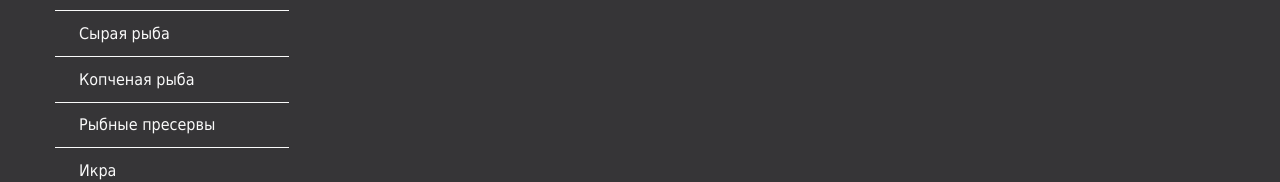
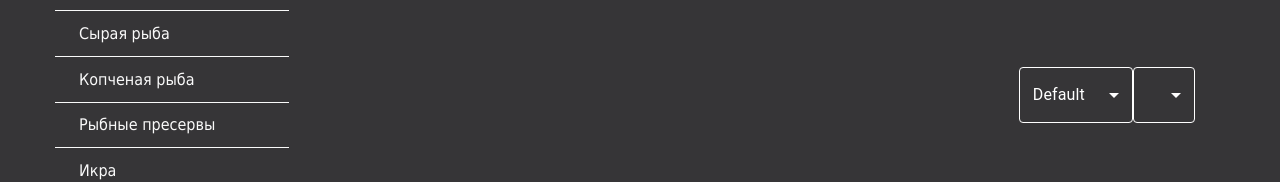
Before and after one commit to Kosarevsky/shop, a React (Create React App) app: page /products in a window 1280 px wide. Shown: the part 215-397 px from the top of the page. Built offline with nearby package versions, Linux system fonts and the light colour scheme; data requests are answered from the project's data file.

Commit message:
feat: Add sorting Products

```diff
--- a/src/components/header/subHeader/SubHeader.styled.ts
+++ b/src/components/header/subHeader/SubHeader.styled.ts
@@ -64,6 +64,10 @@ const S = {
         justify-content: space-between;
         height: 100%;
     `,
+    sort: styled.div`
+        display: flex;
+        justify-content: end;
+    `,
 };
 
 export const StyledGiHamburgerMenu = styled(GiHamburgerMenu)`
--- a/src/components/header/subHeader/SubHeader.tsx
+++ b/src/components/header/subHeader/SubHeader.tsx
@@ -2,7 +2,6 @@ import ShopWrapper from '../../shopWrapper/ShopWrapper.styled';
 import S, { StyledGiHamburgerMenu, StyledGoSearch, StyledMdClear, StyledPagination, StyledTextField } from './SubHeader.styled';
 import useDebounceValue from '../../hooks/useDebounceValue';
 import { useEffect, useState } from 'react';
-import { FormControl, InputAdornment, Pagination } from '@mui/material';
 import ParamsApiType from '../../../types/paramsApiType';
 import { productsAction } from '../../../store/products/productsSlice';
 import { useAppDispatch } from '../../../store/store';
@@ -11,6 +10,8 @@ import MenuLeft from '../../menu/menuLeft/MenuLeft';
 import { useLocation } from 'react-router-dom';
 import paramsApiProductsByCategoryIdType from '../../../types/paramsApiProductsByCategoryIdType';
 import { t } from 'i18next';
+import { FormControl, InputAdornment, MenuItem, SelectChangeEvent } from '@mui/material';
+import StyledSelect from '../switchLanguage/SwitchLanguage.styled';
 
 
 interface ISubHeaderPropsType {
@@ -18,7 +19,7 @@ interface ISubHeaderPropsType {
 }
 const SubHeader: React.FC<ISubHeaderPropsType> = ({ showOnlySearchString }) => {
     const dispatch = useAppDispatch()
-    const [sortField, setSortField] = useState('id');
+    const [sortField, setSortField] = useState('title');
     const [sortDir, setSortDir] = useState('desc');
     const [page, setPage] = useState(1);
     const [query, debounceQuery, setQuery] = useDebounceValue("", 500);
@@ -30,6 +31,14 @@ const SubHeader: React.FC<ISubHeaderPropsType> = ({ showOnlySearchString }) => {
     const searchParams = new URLSearchParams(location.search);
     const categoryId = +(searchParams.get('c') ?? 0);
 
+
+    const handleSetSortField = (e: SelectChangeEvent<unknown>) => {
+        setSortField(e.target.value as string);
+    };
+
+    const handleSetSortDirField = (e: SelectChangeEvent<unknown>) => {
+        setSortDir(e.target.value as string);
+    };
 
     const handleClick = (): void => {
         setQuery('')
@@ -105,7 +114,7 @@ const SubHeader: React.FC<ISubHeaderPropsType> = ({ showOnlySearchString }) => {
         }
 
         setTrueIsSearchHovered();
-    }, [debounceQuery]);
+    }, [debounceQuery, sortDir, sortField]);
 
     return (
         <ShopWrapper>
@@ -166,6 +175,33 @@ const SubHeader: React.FC<ISubHeaderPropsType> = ({ showOnlySearchString }) => {
                     <S.filter>
                         <S.filterTitle>
                             <h2>{t('view_options')}</h2>
+                            <S.sort>
+                                <StyledSelect
+                                    labelId="select-sorting-fish-label"
+                                    id="select-sorting-fish"
+                                    value={sortField}
+                                    label="Age"
+                                    autoWidth
+                                    onChange={handleSetSortField}
+                                >
+                                    <MenuItem value="title">{t("filter.default")}</MenuItem>
+                                    <MenuItem value="name">{t("filter.name")}</MenuItem>
+                                    <MenuItem value="price">{t("filter.price")}</MenuItem>
+                                    <MenuItem value="rating">{t("filter.rating")}</MenuItem>
+                                </StyledSelect>
+                                <StyledSelect
+                                    labelId="select-sorting-asc-fish-label"
+                                    id="select-sorting-asc-fish"
+                                    value={sortField}
+                                    label="Age"
+                                    autoWidth
+                                    onChange={handleSetSortDirField}
+                                >
+                                    <MenuItem value="asc">{t("filter.asc")}</MenuItem>
+                                    <MenuItem value="desc">{t("filter.desc")}</MenuItem>
+                                </StyledSelect>
+
+                            </S.sort>
                             <StyledPagination
                                 count={10}
                                 size="large"
--- /dev/null
+++ b/src/components/ui/select/Select.styled.ts
@@ -0,0 +1,5 @@
+const S = {
+
+};
+
+export default S;
--- a/src/locale/en.json
+++ b/src/locale/en.json
@@ -26,5 +26,13 @@
   },
   "not_found_product": "Fish not found. sorry",
   "view_options": "View Options",
-  "currency": "$"
+  "currency": "$",
+  "filter": {
+    "default": "Default",
+    "name": "By name",
+    "price": "By price",
+    "rating": "By rating",
+    "asc": "asc",
+    "desc": "desc"
+  }
 }
--- a/src/locale/pl.json
+++ b/src/locale/pl.json
@@ -26,5 +26,13 @@
   },
   "not_found_product": "Nie ma tu ryb. Przeprasham",
   "view_options": "OPCJE PRZEGLĄDANIA",
-  "currency": "zl"
+  "currency": "zl",
+  "filter": {
+    "default": "Domyślny",
+    "name": "Wg nazwy",
+    "price": "według ceny",
+    "rating": "według oceny",
+    "asc": "asc",
+    "desc": "desc"
+  }
 }
--- a/src/locale/ru.json
+++ b/src/locale/ru.json
@@ -26,5 +26,13 @@
   },
   "not_found_product": "Тут рыбы нет. Сорян",
   "view_options": "Параметры просмотра",
-  "currency": ".руб"
+  "currency": ".руб",
+  "filter": {
+    "default": "По умолчанию",
+    "name": "По наименованию",
+    "price": "По цене",
+    "rating": "По рейтингу",
+    "asc": "asc",
+    "desc": "desc"
+  }
 }
```
Also changed, not shown: src/components/ui/select/Select.tsx (added, +44 -0 lines).
